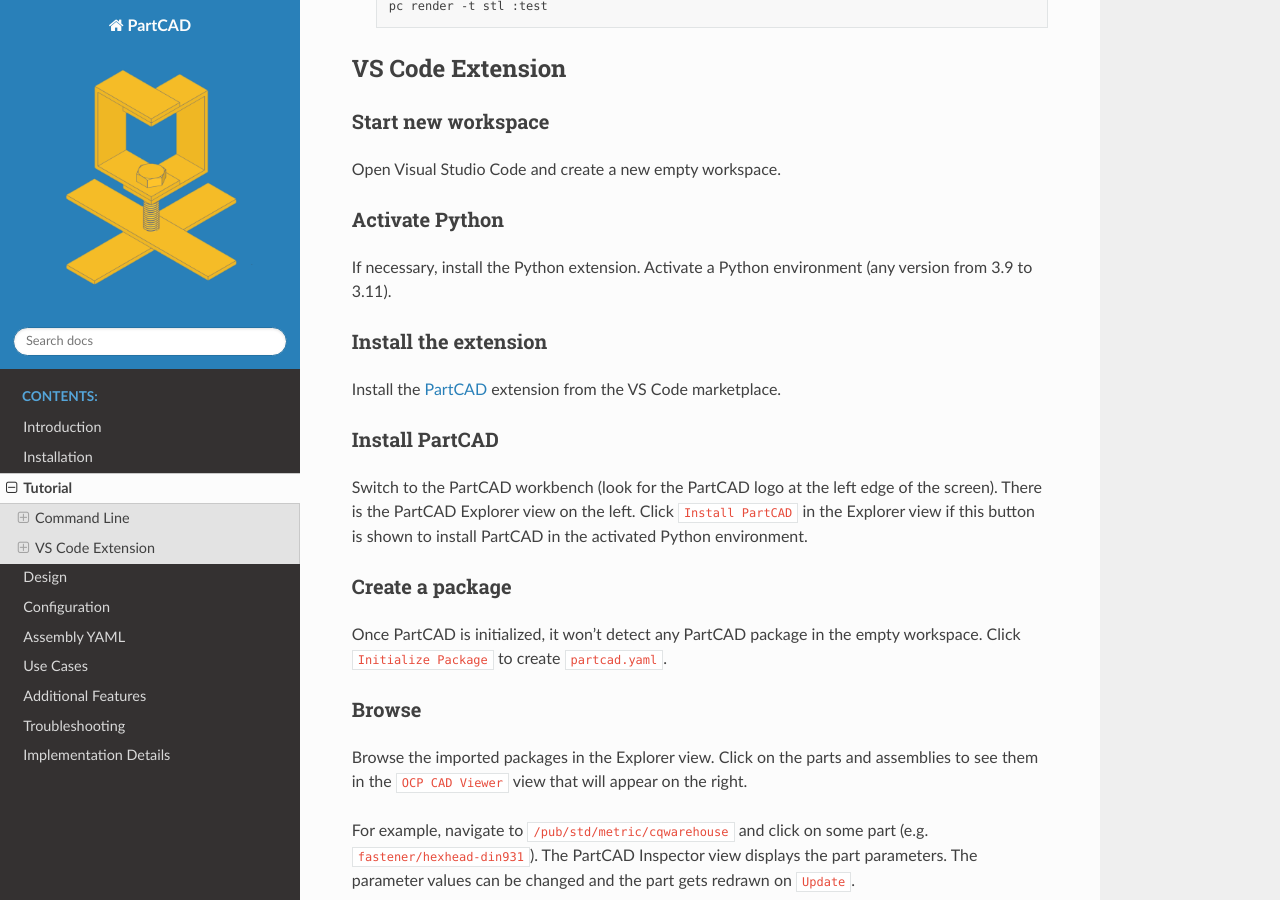
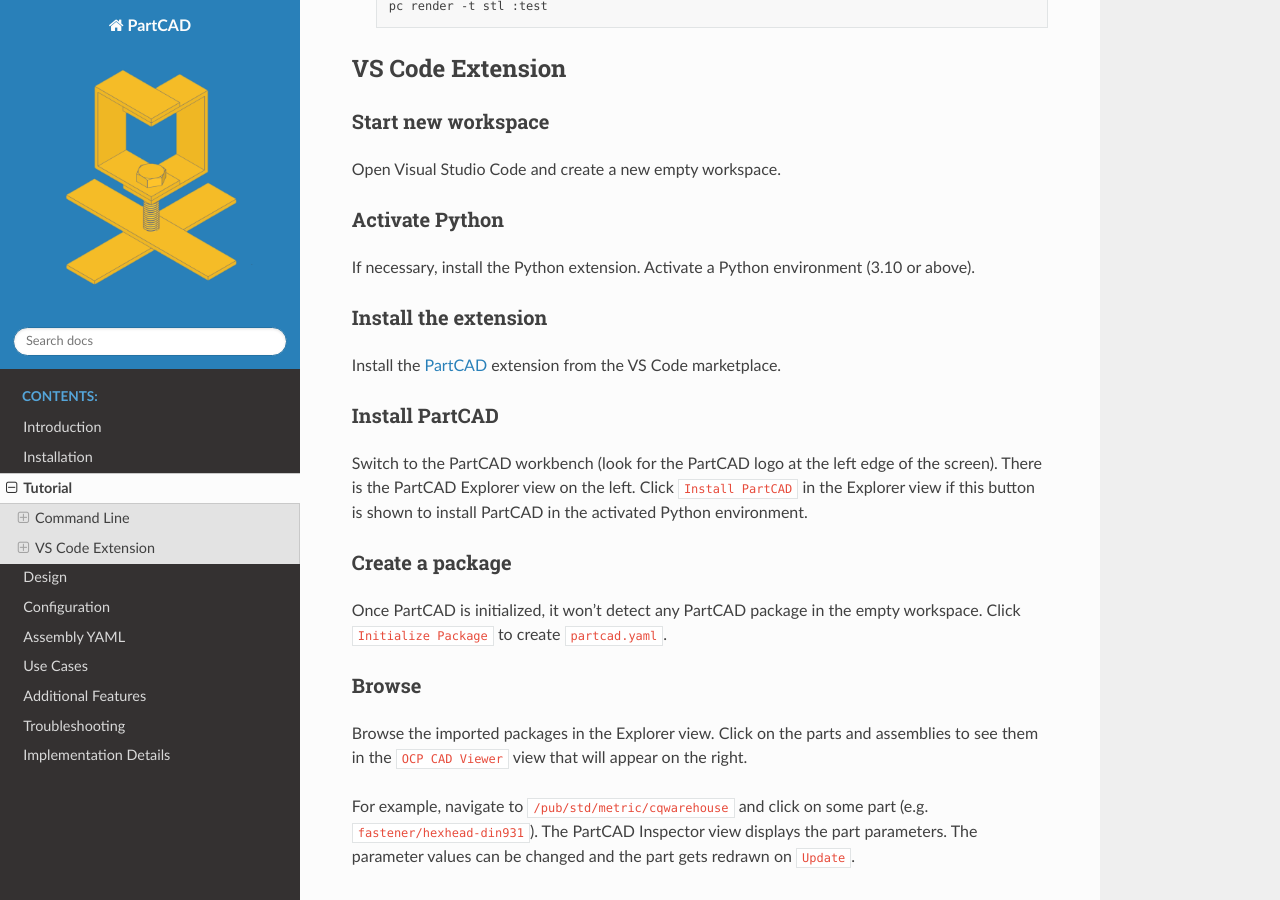
Before and after one commit to openvmp/partcad, a Sphinx documentation site: the page built from docs/source/tutorial.rst, in a window 1280 px wide and 900 px high, scrolled down 1719 px. Built offline with Sphinx 7.4.7 and the Read the Docs theme 2.0.0, drawn with Linux system fonts in a browser that asks for light colours.

Commit message:
attempts to fix the github actions

```diff
--- a/docs/source/tutorial.rst
+++ b/docs/source/tutorial.rst
@@ -100,7 +100,7 @@
 ---------------
 
 If necessary, install the Python extension.
-Activate a Python environment (any version from 3.9 to 3.11).
+Activate a Python environment (3.10 or above).
 
 Install the extension
 ---------------------
--- a/pyproject.toml
+++ b/pyproject.toml
@@ -3,7 +3,7 @@
 
 [tool.black]
 line-length = 80
-target-version = ['py37']
+target-version = ['py310']
 
 [tool.pylint."messages control"]
 ignore = ["setup.py", "__init__.py"]
```
Also changed, not shown: 3 other files.
